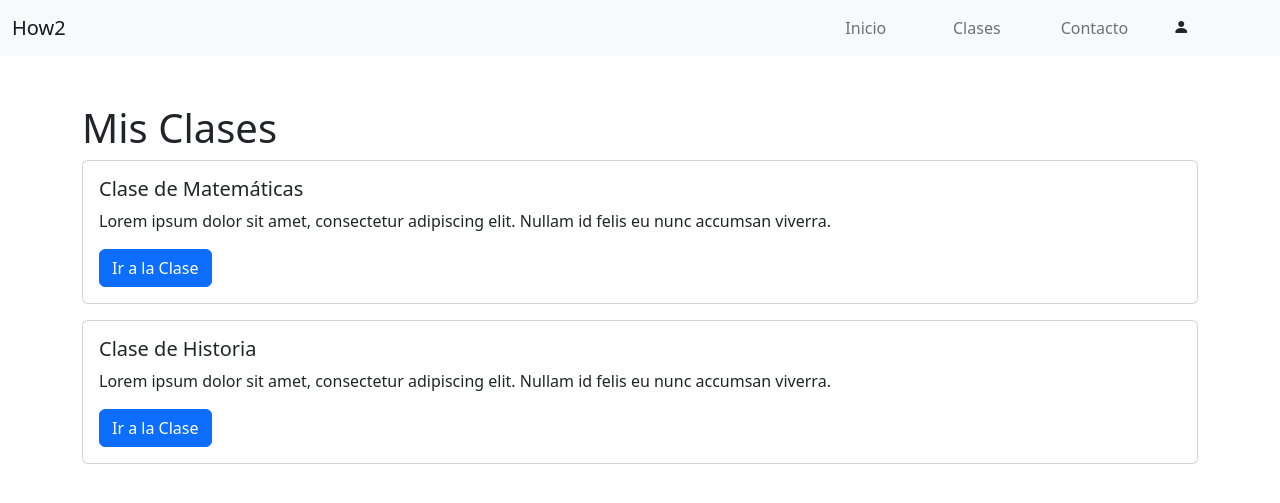
After one commit to RiveroAA/campus-virtual-how2, a PHP site: page /clases.php in a window 1280 px wide. The commit adds this page. Shown: the top 503 px of the page. Run offline with PHP 8.4, Linux system fonts and the light colour scheme.

Commit message:
Actualizar archivos y convertirlos a .php

```diff
--- a/assets/includes/navbar.php
+++ b/assets/includes/navbar.php
@@ -35,19 +35,14 @@ session_start();
 
 									<div class="col-3">
 										<li class="nav-item">
-											<a class="nav-link" href="../../">Inicio</a>
+											<a class="nav-link" href="index.php">Inicio</a>
 										</li>
 									</div>
 									<div class="col-3">
 										<li class="nav-item">
-											<a class="nav-link" href="#">Materias</a>
+											<a class="nav-link" href="clases.php">Clases</a>
 										</li>
 									</div>
-									<!-- <div class="col-3">
-										<li class="nav-item">
-											<a class="nav-link" href="#">Menu</a>
-										</li>
-									</div> -->
 									<div class="col-3">
 										<li class="nav-item">
 											<a class="nav-link" href="#">Contacto</a>
--- /dev/null
+++ b/clases.php
@@ -0,0 +1,30 @@
+<!DOCTYPE html>
+<html lang="es">
+<head>
+    <meta charset="UTF-8">
+    <meta name="viewport" content="width=device-width, initial-scale=1.0">
+    <title>Clases - How2</title>
+</head>
+<body>
+<?php include("assets/includes/navbar.php") ?>
+
+    <!-- Contenido principal -->
+    <div class="container mt-5">
+        <h1>Mis Clases</h1>
+        <div class="card">
+            <div class="card-body">
+                <h5 class="card-title">Clase de Matemáticas</h5>
+                <p class="card-text">Lorem ipsum dolor sit amet, consectetur adipiscing elit. Nullam id felis eu nunc accumsan viverra.</p>
+                <a href="#" class="btn btn-primary">Ir a la Clase</a>
+            </div>
+        </div>
+        <div class="card mt-3">
+            <div class="card-body">
+                <h5 class="card-title">Clase de Historia</h5>
+                <p class="card-text">Lorem ipsum dolor sit amet, consectetur adipiscing elit. Nullam id felis eu nunc accumsan viverra.</p>
+                <a href="#" class="btn btn-primary">Ir a la Clase</a>
+            </div>
+        </div>
+    </div>
+</body>
+</html>
```
Also changed, not shown: clases.html (+22 -21 lines), esqueleto.html (deleted, +0 -66 lines).
